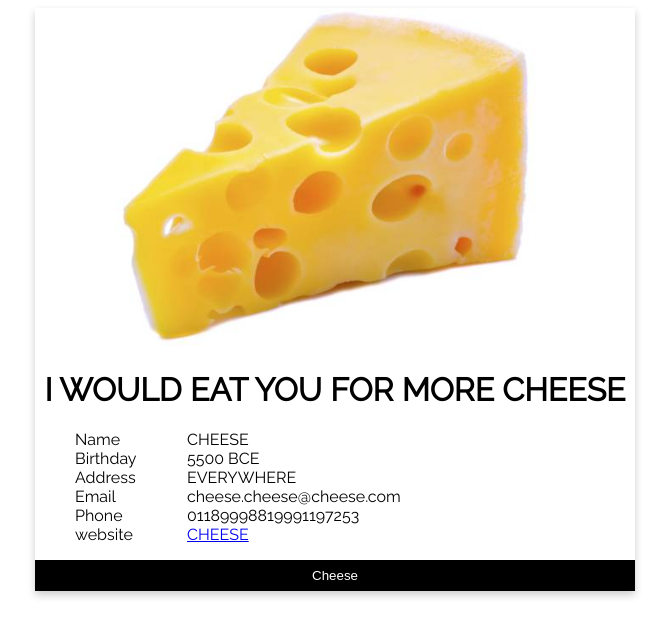
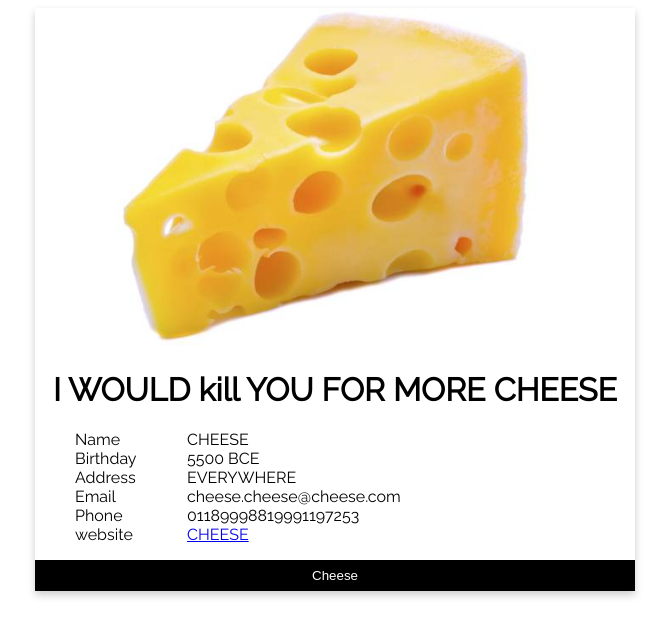
Before and after one commit to BenBenBenBenBenBenBenBenBenBenBenBen/Vcard, a plain HTML site: page index.html in a window 1280 px wide. Shown: the whole page, without its empty margins (305-974 px from the left). Drawn offline with Linux system fonts and the light colour scheme.

Commit message:
hi jacobs gay

```diff
--- a/index.html
+++ b/index.html
@@ -11,7 +11,7 @@
   <body>
     <div id="card">
       <img src="images/cheese.jpg" alt="CHEESE IS GOOD">
-      <h1>I WOULD EAT YOU FOR MORE CHEESE</h1>
+      <h1>I WOULD kill YOU FOR MORE CHEESE</h1>
       <ul id="CHEESE-yes">
         <li><label>Name</label>CHEESE</li>
         <li><label>Birthday</label>5500 BCE</li>
```
